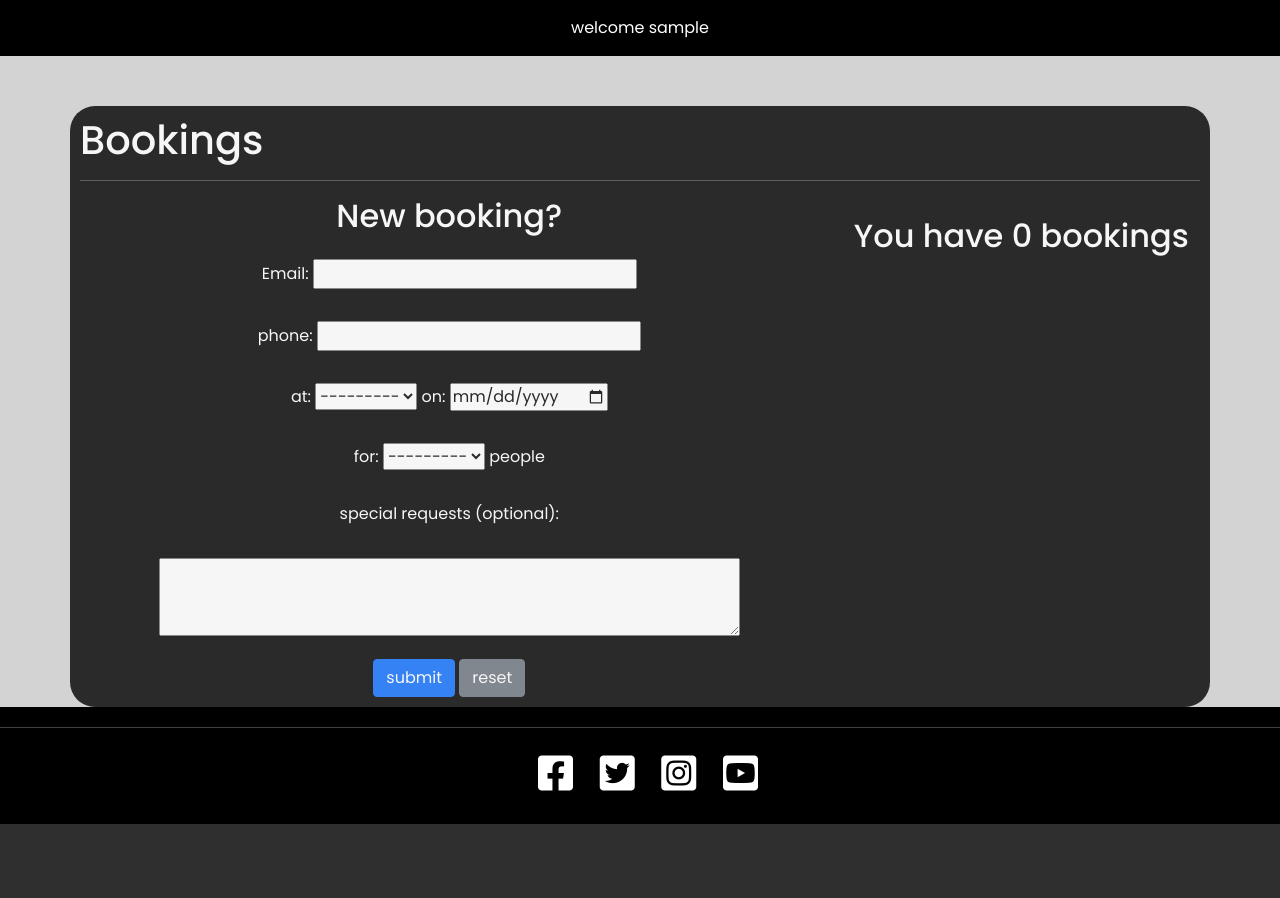
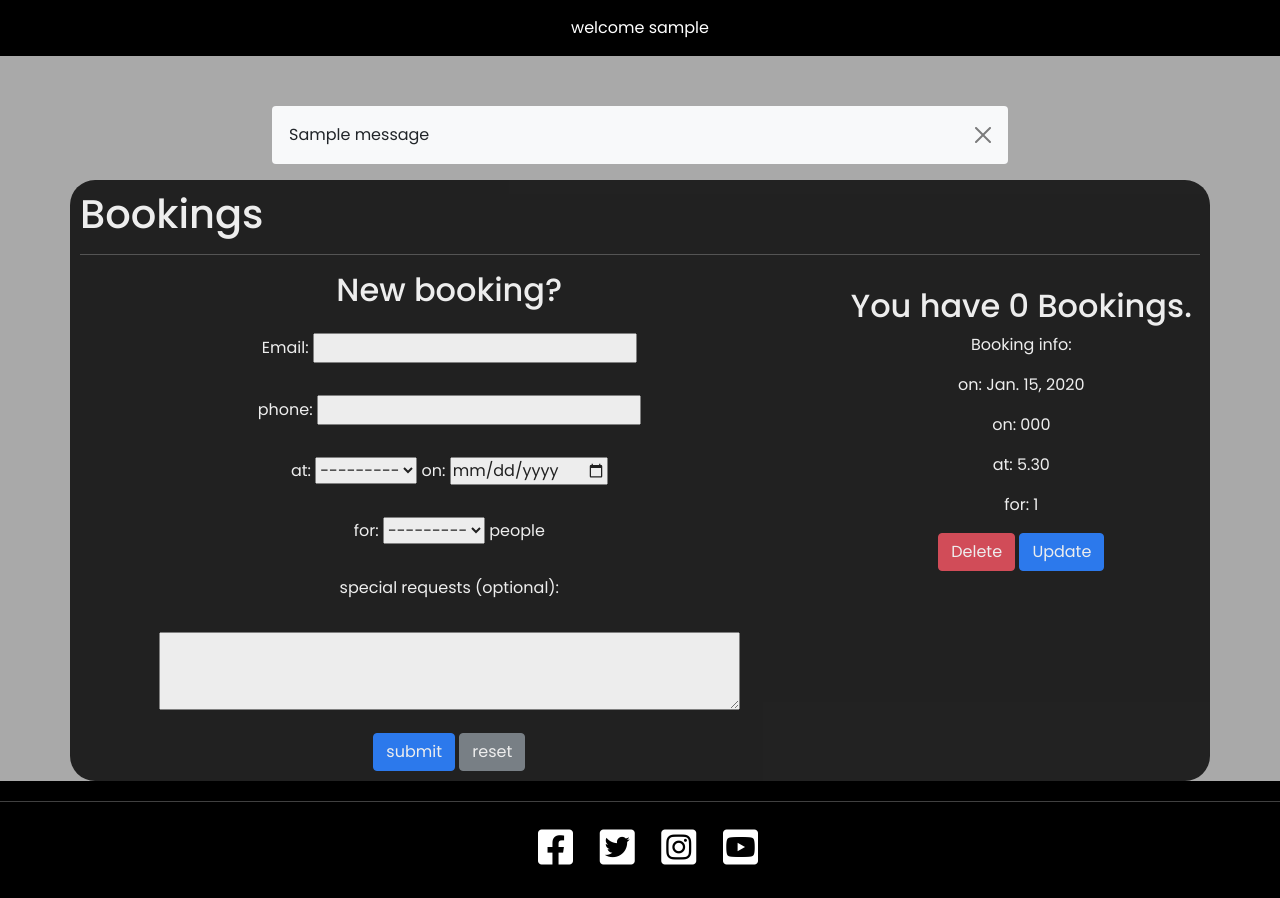
Before and after one commit to NaveedNaseem84/PP4-Sultans-Restaurant, a Django app: page /book/ in a window 1280 px wide. Shown: the part 61-959 px from the top of the page. Before the commit the page ends 885 px from the top, so only its background shows below. Run offline with Django 5.2, Linux system fonts and the light colour scheme; a user stored in the database is signed in; tables that the repository leaves empty hold one stand-in row (values such as "Sample post"); one stand-in notice (Sample message) is shown.

Commit message:
create a valid booking *BUG* booking not attached to user, unable to query in admin

```diff
--- a/book/forms.py
+++ b/book/forms.py
@@ -16,7 +16,7 @@
         model = MakeBooking
         exclude = ['name']
         fields = (
-            'email', 'phone', 'date',
+            'name','email', 'phone', 'date',
             'time_slot', 'number_of_people', 'special_requests')
         widgets = {
             'date': forms.TextInput(attrs={'type': 'date'}),
--- a/book/templates/book/book.html
+++ b/book/templates/book/book.html
@@ -36,6 +36,19 @@
 -->
 
 <div id="booking-bg">
+  <div class="container">
+    <div class="row">
+      <div class="col-md-8 offset-md-2 ">
+        {% for message in messages %}
+        <div class=" alert {{ message.tags }} alert-dismissible
+          show bg-light text-dark" id="msg" role="alert">
+          {{ message | safe }}
+          <button type="button" class="btn-close" data-bs-dismiss="alert" aria-label="Close"></button>
+        </div>
+        {% endfor %}
+      </div>
+    </div>
+  </div>
   <div id="booking-container-bg" class="container">
     <h1>Bookings</h1>
     <hr />
@@ -43,7 +56,7 @@
 
       <div class=" col-sm-8">
         {% if user.is_authenticated %}
-        <form method="post" style= "text-align: center;">
+        <form method="post" class="text-center">
           {% csrf_token %}
           <h2>New booking?</h2>
           <div class="p-3">Email: {{ form.email }}</div>
@@ -56,8 +69,29 @@
           <button class="btn btn-secondary" type="reset">reset</button>
         </form>
       </div>
-      <div class="col-sm-4"style="text-align: center; padding-top: 20px;">
-        <h2>You have 0 bookings</h2>
+      <div class="col-sm-4 text-center pt-3">
+        {% if booking_count == 0 or booking_count > 2 %}
+        <h2>
+          You have {{booking_count }} Bookings.
+        </h2>
+        {% elif booking_count < 2 %}
+        <h2>
+          You have {{booking_count }} Booking.
+        </h2>
+        {% else %}
+        <h2>
+          You have {{booking_count }} Bookings.
+        </h2>
+        {% endif %}
+        {% for booking in bookings %}
+        <p>Booking info:</p>
+        <p>on: {{ booking.date }}</p>
+        <p>on: {{ booking.phone }}</p>
+        <p>at: {{ booking.time_slot }}</p>
+        <p>for: {{ booking.number_of_people }}</p>
+        <button class="btn btn-danger" data-booking-id="{{ booking.id}}">Delete</button>
+        <button class="btn btn-primary btn-secondary-update" data-booking-id="{{ booking.id}}">Update</button>
+        {% endfor %}
 
 
       </div>
--- a/book/urls.py
+++ b/book/urls.py
@@ -2,5 +2,5 @@
 from . import views
 
 urlpatterns = [
-    path('', views.create_booking, name='book'),
+    path('', views.create_booking, name='create_booking'),
 ]
--- a/book/views.py
+++ b/book/views.py
@@ -1,21 +1,55 @@
-"""
-Import of libraries
-"""
-from django.shortcuts import render
+from datetime import date
+from django.shortcuts import render, reverse
+from django.contrib import messages
+from django.http import HttpResponseRedirect
 from .models import MakeBooking
 from .forms import BookingForm
-# Create your views here.
 
 
 def create_booking(request):
     """
-    creates the about us view and renders using about.html
+    Creates a new booking.
+    Checks availability using time slot and date
+     - display a message if not availablr
+    Checks to ensure the date selected is today onwards
+     - display a message if its not the case
+    If all the above satisfied, save booking
     """
+
+    bookings = MakeBooking.objects.all()
+    booking_count = bookings.filter(name=request.user).count()
+
+    if request.method == "POST":
+        form = BookingForm(data=request.POST)
+        if form.is_valid():
+            form_date = form.cleaned_data['date']
+            form_time_slot = form.cleaned_data['time_slot']
+
+            if MakeBooking.objects.filter(
+                    date=form_date, time_slot=form_time_slot).exists():
+                messages.add_message(request,
+                                     messages.ERROR,
+                                     'Time/Date not available.')
+            elif form_date < date.today():
+                messages.add_message(request,
+                                     messages.ERROR,
+                                     'You can only book from today onwards!')
+            else:
+                currentbooking = form.save(commit=False)
+                currentbooking.user_id = request.user.id
+                form.save()
+                messages.add_message(request,
+                                     messages.SUCCESS,
+                                     'Booking created.')
+        return HttpResponseRedirect(reverse('create_booking'))
+
     form = BookingForm()
 
     return render(
-        request,
-        "book/book.html", {
+        request, 'book/book.html',
+        {
             "form": form,
-        },
-    )
+            "bookings": bookings,
+            "booking_count": booking_count
+        }
+        )
--- a/static/css/style.css
+++ b/static/css/style.css
@@ -166,7 +166,7 @@
 #booking-bg{
   padding-top: 50px;
 
-  background-color: lightgray;
+  background-color: darkgray;
   min-height: 70vh;
 
 
--- a/sultans/settings.py
+++ b/sultans/settings.py
@@ -58,7 +58,7 @@
 ]
 
 SITE_ID = 1
-LOGIN_REDIRECT_URL = '/book'
+LOGIN_REDIRECT_URL = '/'
 LOGOUT_REDIRECT_URL = '/'
 
 MIDDLEWARE = [
--- a/templates/base.html
+++ b/templates/base.html
@@ -43,7 +43,7 @@
             <a class="nav-link" href="{% url 'menu' %}">menu</a>
           </li>
           <li class="nav-item">
-            <a class="nav-link" href="{% url 'book' %}">book</a>
+            <a class="nav-link" href="{% url 'create_booking' %}">book</a>
           </li>
           <li class="nav-item">
             <a class="nav-link" href="{% url 'about' %}">about us</a>
@@ -75,6 +75,7 @@
     <p class="text-center m-3">You are not logged in</p>
     {% endif %}
 
+
     {% block content %}
 
 
--- a/welcome/templates/welcome/index.html
+++ b/welcome/templates/welcome/index.html
@@ -18,7 +18,7 @@
       <div id="follow-on-links" class="col-sm-4">
         <p>Intrigued?</p>
         <p><a href="{% url 'menu' %}">View Menu</a></p>
-        <p><a href="{% url 'book' %}">Book</a></p>
+        <p><a href="{% url 'create_booking' %}">Book</a></p>
 
       </div>
       <div id="contact-info" class="col-sm-4">
```
